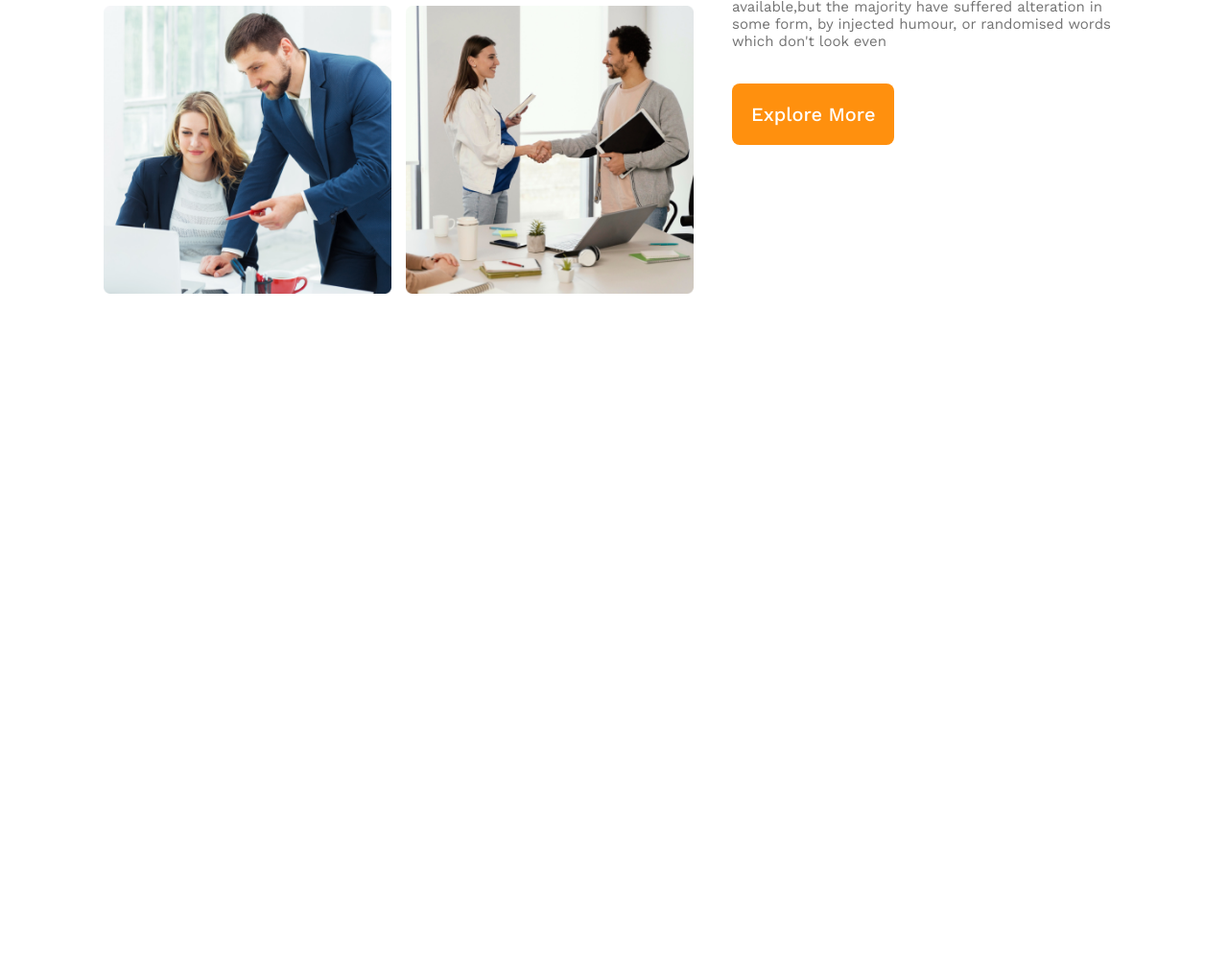
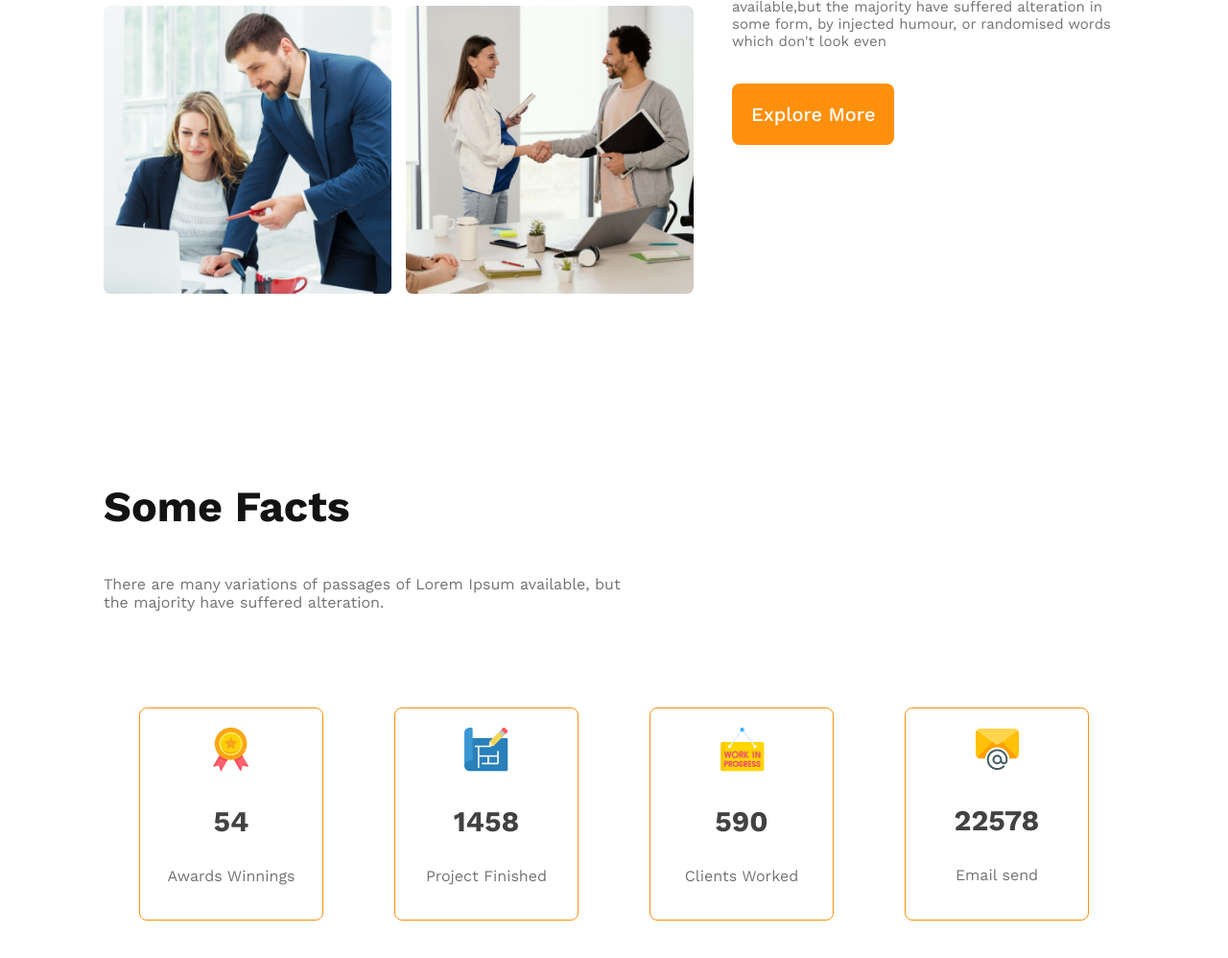
Before and after one commit to sadianila1/g3-architect-practice, a plain HTML site: page index.html in a window 1280 px wide. Shown: the part 1410-2408 px from the top of the page at 96% size. Before the commit the page ends 1774 px from the top, so only its background shows below. Drawn offline with nearby package versions, Linux system fonts and the light colour scheme.

Commit message:
fact section responsive

```diff
--- a/index.html
+++ b/index.html
@@ -42,7 +42,37 @@
 <button class="banner-btn">Explore More</button>
             </div>
         </section>
+<!-- feature section added ......... -->
+<section>
 
+</section>
+<!-- fact section added -->
+<section class="fact-section">
+    <h3 class="nav-title">Some Facts</h3>
+    <p class="banner-description">There are many variations of passages of Lorem Ipsum available, but <br>the majority have suffered alteration.</p>
+    <div class="fact-card-container">
+        <div class="card">
+            <img src="images/icons/ribon.png" alt="">
+            <h3 class="card-state">54</h3>
+            <p class="card-title">Awards Winnings</p>
+        </div>
+        <div class="card">
+            <img src="images/icons/projects.png" alt="">
+            <h3 class="card-state">1458</h3>
+            <p class="card-title">Project Finished</p>
+        </div>
+        <div class="card">
+            <img src="images/icons/customers.png" alt="">
+            <h3 class="card-state">590</h3>
+            <p class="card-title">Clients Worked</p>
+        </div>
+        <div class="card">
+            <img src="images/icons/email.png" alt="">
+            <h3 class="card-state">22578</h3>
+            <p class="card-title">Email send</p>
+        </div>
+    </div>
+</section>
     </main>
     <footer>
 
--- a/styles/architect.css
+++ b/styles/architect.css
@@ -104,17 +104,48 @@ main{
     font-size: 15px;
     font-weight: 400;
 }
+/* facts section added */
+.fact-section{
+    padding: 100px;
+}
+.fact-card-container{
+    display: flex;
+    justify-content: space-around;
+    margin-top: 100px;
+}
+.card{
+    border-radius: 8px;
+border: 1px solid #FF900E;
+text-align: center;
+padding: 20px ;
+width: 150px;
+height: 180px;
+gap: 50px;
+}
+.card-state{
+    font-size: 30px;
+    font-weight: 700;
+    color: #424242;
+}
 
-
+.card-title{
+    color: #727272;
+    font-size: 16px;
+    font-weight: 400;
+}
 /* responsive media query */
 @media screen and (max-width:576px) {
     header{
         padding: 20px;
     }
     nav,
-    .quick-container
+    .quick-container,
+    .fact-card-container
     {
         flex-direction: column;
+    }
+    .fact-card-container{
+        gap: 15px;
     }
     .quick-images{
         grid-template-columns: 1fr;
@@ -129,9 +160,17 @@ main{
         padding: 50px;
     }
     nav,
-    .quick-container
+    .quick-container,
+    .fact-card-container
     {
         flex-direction: column;
+    }
+    .fact-card-container{
+        margin-left: 130px;
+        gap: 15px;
+    }
+    .fact-section{
+        text-align: center;
     }
     .quick-content{
         text-align: center;
```
